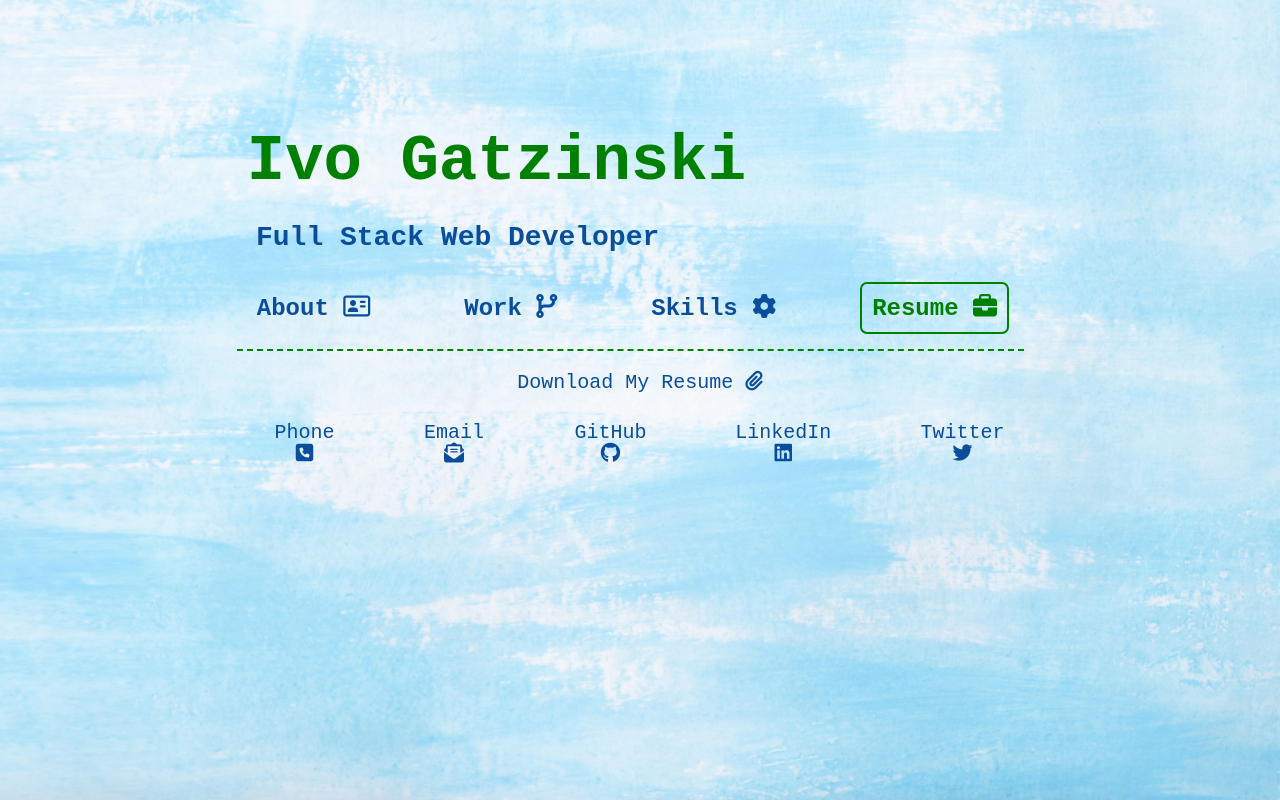
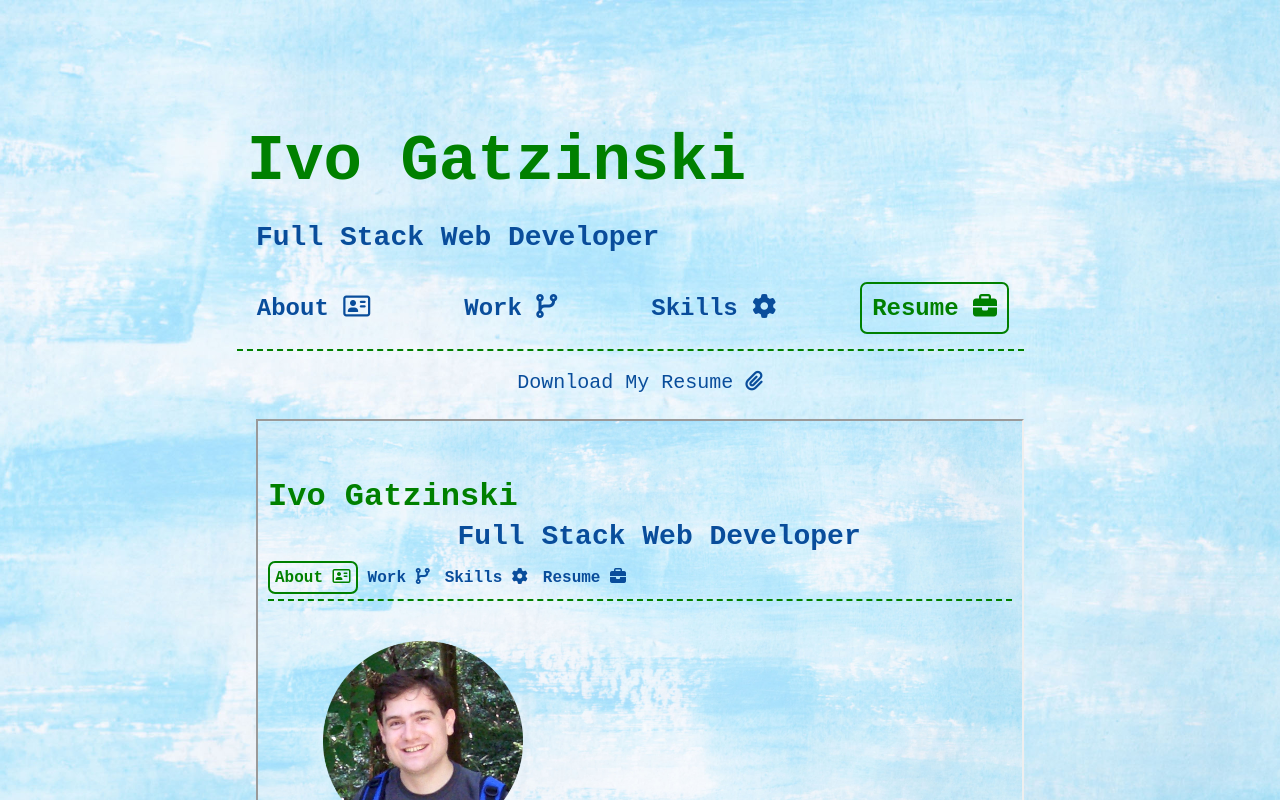
Before and after one commit to Ivo-Gatzinski/portfolio, a React (Create React App) app: page / in a window 1280 px wide. Both pictures are taken after a click on the button "Resume". Shown: the top 800 px of the page. Built offline with nearby package versions, Linux system fonts and the light colour scheme; a web font is replaced by a local one.

Commit message:
adjust sections styles

```diff
--- a/src/App.js
+++ b/src/App.js
@@ -50,7 +50,7 @@ function App() {
                 className={linkClassNames("skills")}
                 onClick={() => setCurrentPage("skills")}
               >
-                Skills <i class="fas fa-cog"></i>
+                Skills <i className="fas fa-cog"></i>
               </button>
               <button
                 className={linkClassNames("resume")}
--- a/src/components/Resume.js
+++ b/src/components/Resume.js
@@ -17,8 +17,9 @@ export default function Resume() {
           </a>
         </p>
       </div>
-
-
+      <div >
+      <iframe src={`${resume}#view=fitH`} title="Resume" className="viewer"/>
+      </div>
     </div>
   );
 }
--- a/src/components/style.css
+++ b/src/components/style.css
@@ -329,6 +329,12 @@ label {
     margin-right: 5px;
   }
 
+  .viewer {
+    margin: 2%;
+    width: 96%;
+    height: 480px;
+  }
+
   form {
     display: grid;
     grid-template-rows: 1fr;
@@ -442,6 +448,12 @@ label {
 
   .nav button {
     font-size: 150%;
+  }
+
+  .viewer {
+    margin-left: 20%;
+    height: 600px;
+    width: 60%;
   }
 
   .bio {
```
